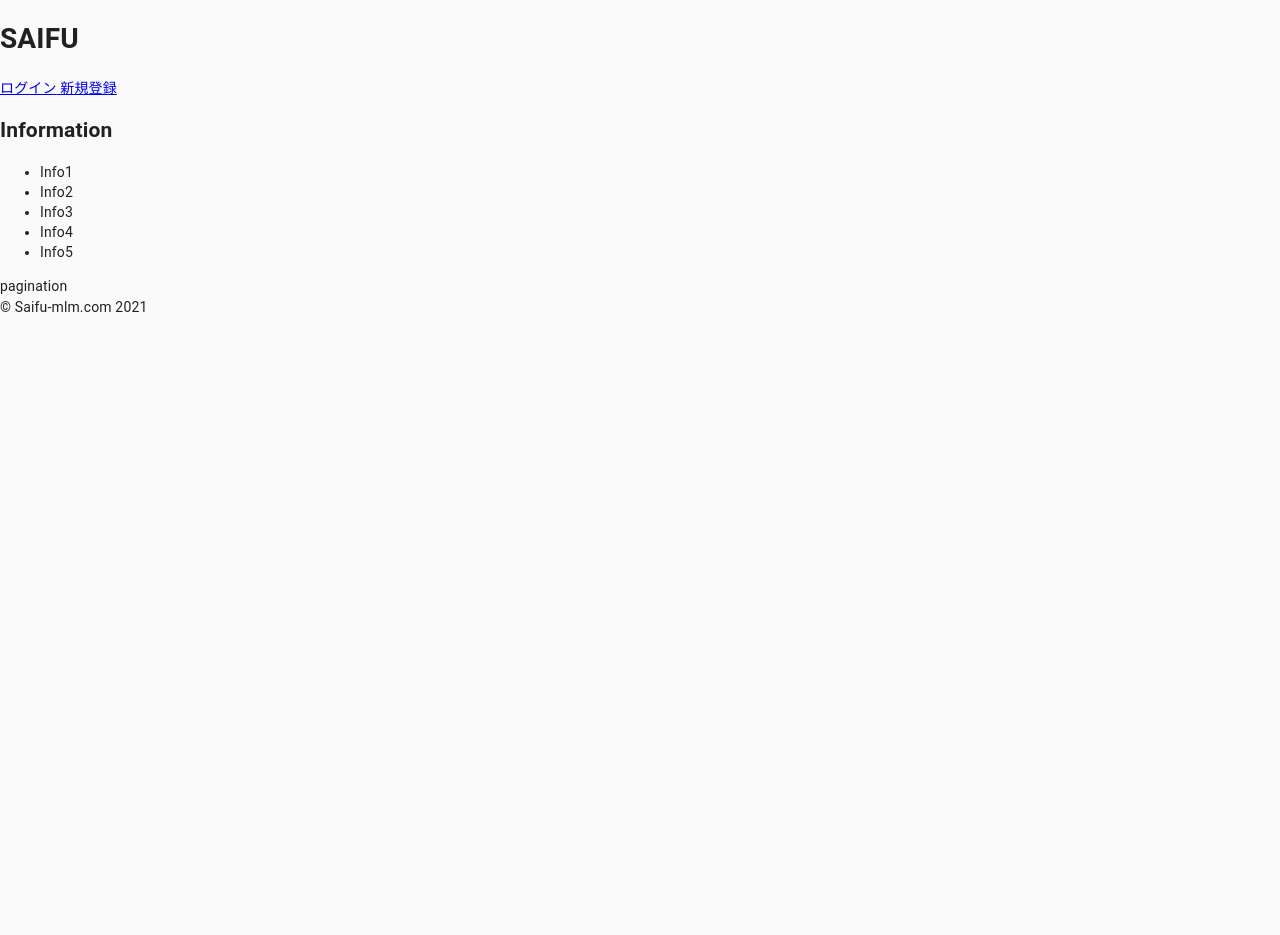
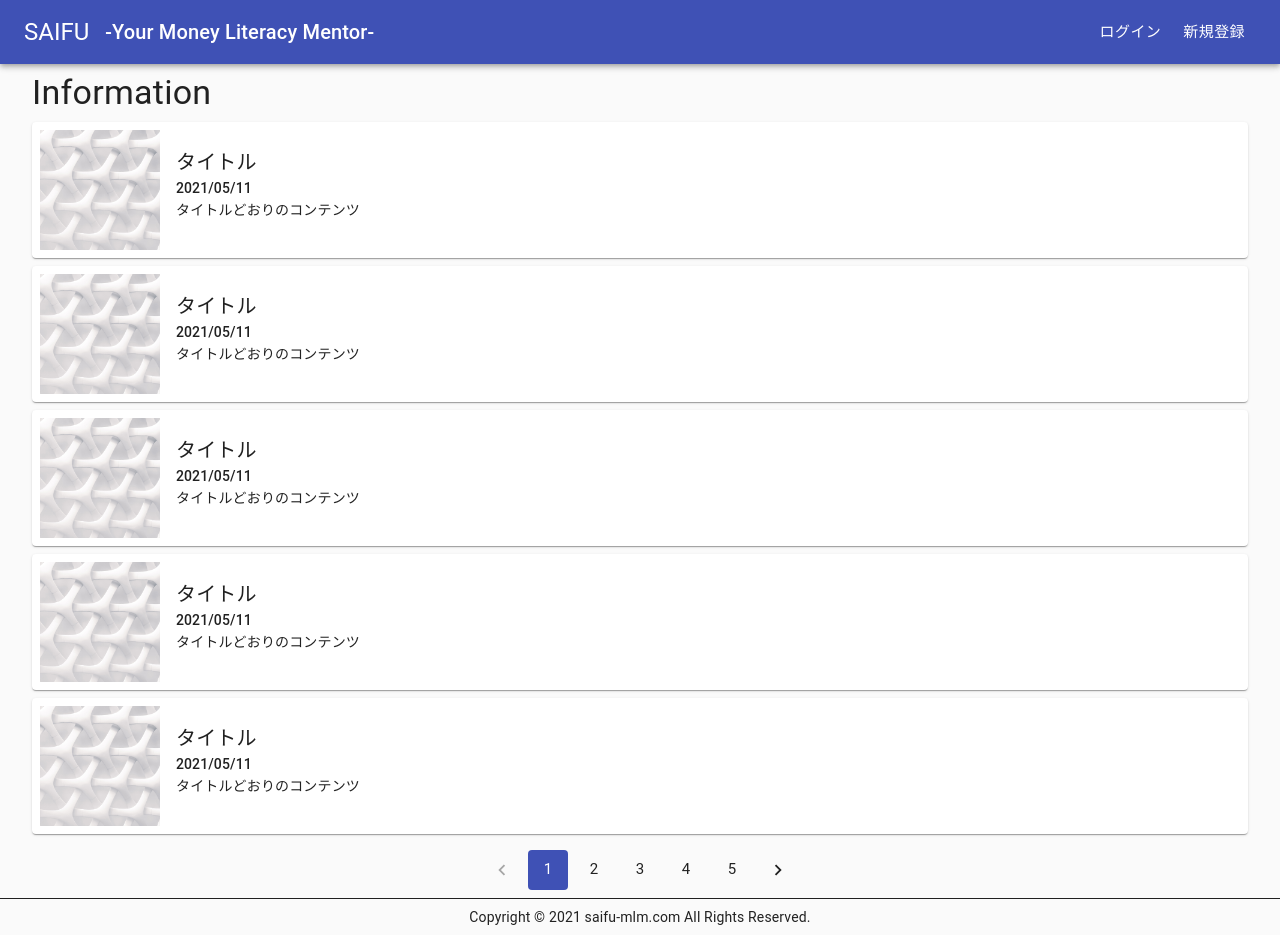
Before and after one commit to JojiKoike/saifu, a Next.js app in the folder frontend/saifu-web-app/: page / in a window 1280 px wide. Before the commit the page ends 800 px from the top, so only its background shows below. Built offline with nearby package versions, Linux system fonts and the light colour scheme.

Commit message:
:+1: Page: Landing Page Implemented

```diff
--- a/frontend/saifu-web-app/src/components/templates/LandingPage.tsx
+++ b/frontend/saifu-web-app/src/components/templates/LandingPage.tsx
@@ -34,7 +34,7 @@ const LandingPage = (props: LandingPageProps): JSX.Element => {
         loginUrl={loginUrl}
         registerUrl={registerUrl}
       />
-      <Container maxWidth="xl">
+      <Container>
         <ArticleList title={articleListTitle} articles={articles} />
       </Container>
       <Footer />
--- a/frontend/saifu-web-app/src/pages/index.tsx
+++ b/frontend/saifu-web-app/src/pages/index.tsx
@@ -1,40 +1,61 @@
 import Head from 'next/head';
-import Link from 'next/link';
 
-export const Home = (): JSX.Element => (
-  <div>
-    <Head>
-      <title>SAIFU</title>
-      <link rel="icon" href="/favicon.ico" />
-    </Head>
+import {APP_TITLE, APP_SUB_TITLE, LP_ARTICLES_TITLE} from '../constants/common';
+import {LOGIN, REGISTER} from '../constants/path';
+import {LandingPage} from '../components/templates';
+import {SimpleCardProps} from '../components/molecules';
 
-    <header>
-      <div className="title">
-        <h1>SAIFU</h1>
-      </div>
-      <Link href="/user/login">
-        <a>ログイン</a>
-      </Link>
+export const Home = (): JSX.Element => {
+  // Mockデータ
+  const articles: SimpleCardProps[] = [
+    {
+      image: 'profile.jpeg',
+      title: 'タイトル',
+      date: '2021/05/11',
+      content: 'タイトルどおりのコンテンツ',
+    },
+    {
+      image: 'profile.jpeg',
+      title: 'タイトル',
+      date: '2021/05/11',
+      content: 'タイトルどおりのコンテンツ',
+    },
+    {
+      image: 'profile.jpeg',
+      title: 'タイトル',
+      date: '2021/05/11',
+      content: 'タイトルどおりのコンテンツ',
+    },
+    {
+      image: 'profile.jpeg',
+      title: 'タイトル',
+      date: '2021/05/11',
+      content: 'タイトルどおりのコンテンツ',
+    },
+    {
+      image: 'profile.jpeg',
+      title: 'タイトル',
+      date: '2021/05/11',
+      content: 'タイトルどおりのコンテンツ',
+    },
+  ];
 
-      <Link href="/user/register">
-        <a> 新規登録</a>
-      </Link>
-    </header>
-
-    <main>
-      <h2>Information</h2>
-      <ul>
-        <li>Info1</li>
-        <li>Info2</li>
-        <li>Info3</li>
-        <li>Info4</li>
-        <li>Info5</li>
-      </ul>
-      <div>pagination</div>
-    </main>
-
-    <footer>&copy; Saifu-mlm.com 2021</footer>
-  </div>
-);
+  return (
+    <>
+      <Head>
+        <title>SAIFU</title>
+        <link rel="icon" href="/favicon.ico" />
+      </Head>
+      <LandingPage
+        title={APP_TITLE}
+        subTitle={APP_SUB_TITLE}
+        loginUrl={LOGIN}
+        registerUrl={REGISTER}
+        articleListTitle={LP_ARTICLES_TITLE}
+        articles={articles}
+      />
+    </>
+  );
+};
 
 export default Home;
```
